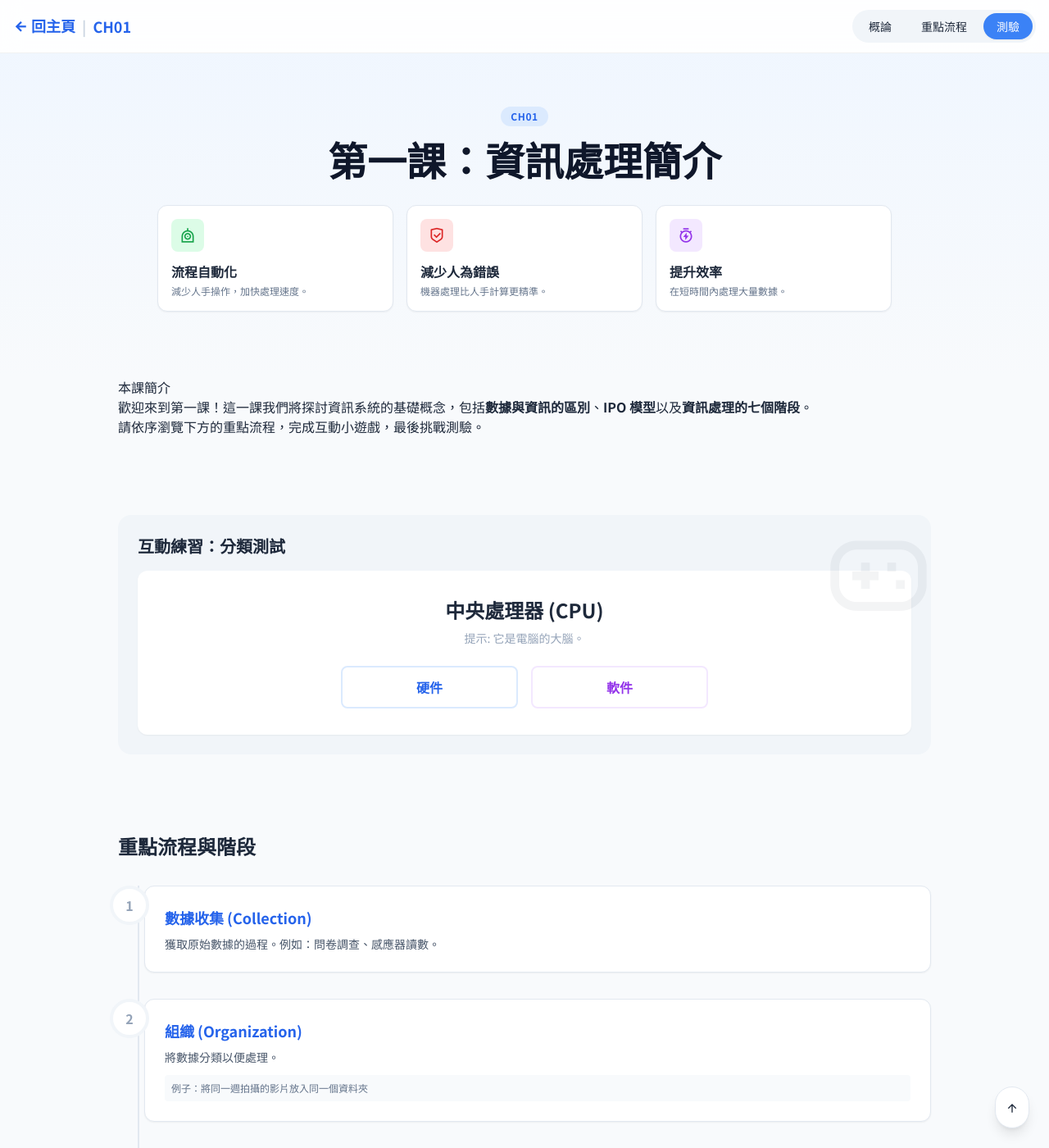
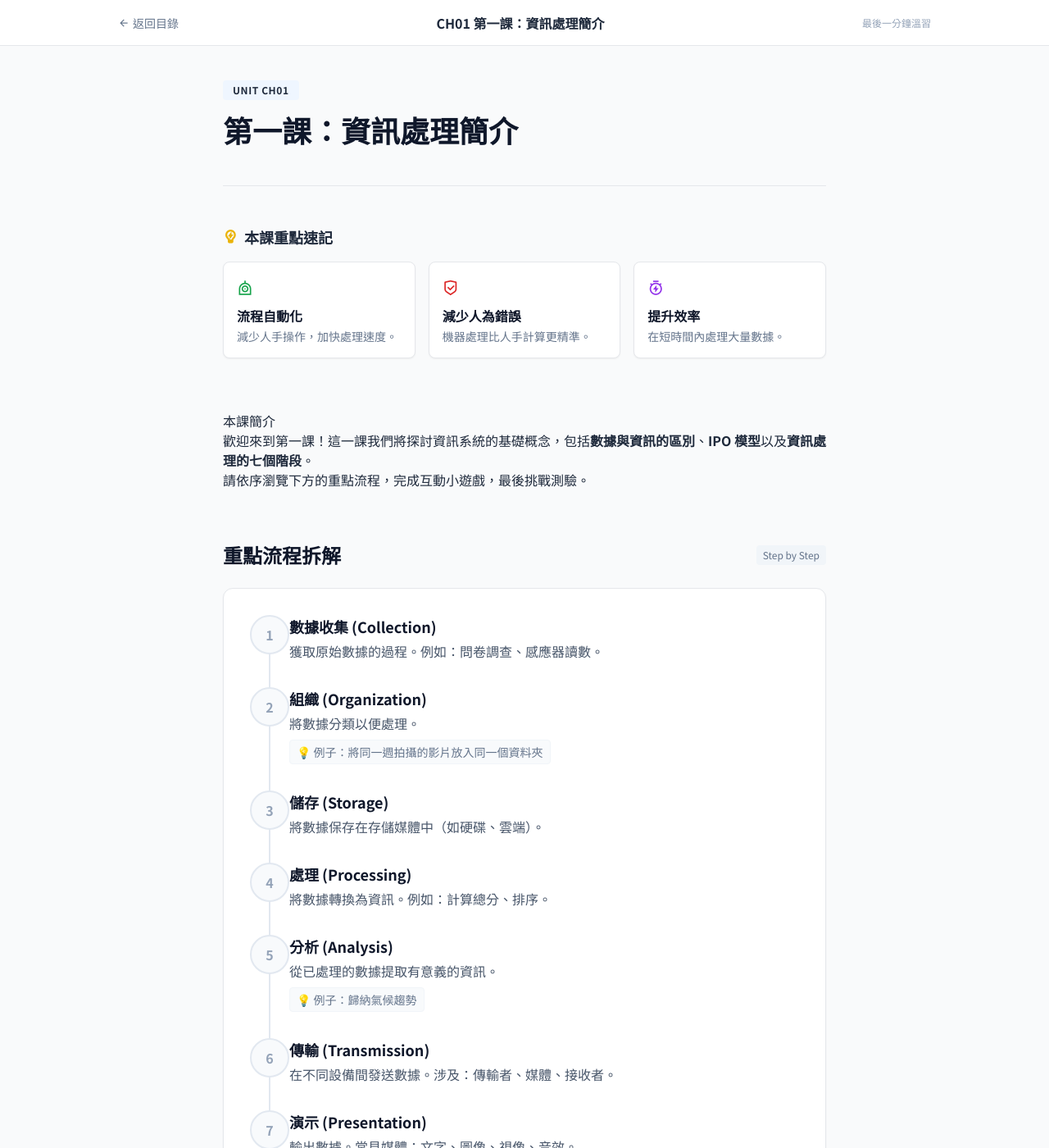
Before and after one commit to lct1995chaewon/HKDSE_ICT_Study, a Jekyll site: the page built from chapter1.md, in a window 1280 px wide and 1400 px high. Shown: the whole window at 82% size. Built offline with Jekyll 4.4.1, drawn with Linux system fonts in a browser that asks for light colours; nearby versions of some CDN libraries; some of the changed text lies outside the part shown.

Commit message:
Update chapter.html

```diff
--- a/_layouts/chapter.html
+++ b/_layouts/chapter.html
@@ -3,31 +3,30 @@
 <head>
     <meta charset="UTF-8">
     <meta name="viewport" content="width=device-width, initial-scale=1.0">
-    <title>{{ page.title }} | 互動溫習平台</title>
+    <title>{{ page.title }} | 重點溫習筆記</title>
+
     <script src="https://cdn.tailwindcss.com"></script>
     <link href="https://cdn.jsdelivr.net/npm/remixicon@3.5.0/fonts/remixicon.css" rel="stylesheet">
+
     <style>
-        @import url('https://fonts.googleapis.com/css2?family=Noto+Sans+TC:wght@300;400;500;700&family=JetBrains+Mono:wght@400;700&display=swap');
-        .font-chinese { font-family: 'Noto Sans TC', sans-serif; }
-        .font-mono { font-family: 'JetBrains Mono', monospace; }
-        .fade-in { animation: fadeIn 0.8s cubic-bezier(0.16, 1, 0.3, 1); }
-        @keyframes fadeIn { from { opacity: 0; transform: translateY(20px); } to { opacity: 1; transform: translateY(0); } }
+        @import url('https://fonts.googleapis.com/css2?family=Noto+Sans+TC:wght@300;400;500;700&display=swap');
+        body { font-family: 'Noto Sans TC', sans-serif; line-height: 1.75; }
 
-        .glass-header {
-            background: rgba(255, 255, 255, 0.9);
-            backdrop-filter: blur(12px);
-            border-bottom: 1px solid rgba(0,0,0,0.05);
+        /* 閱讀進度條 */
+        #progress-bar { transition: width 0.2s; }
+
+        /* 重點螢光筆效果 */
+        .highlight { background: linear-gradient(120deg, #dbeafe 0%, #dbeafe 100%); background-repeat: no-repeat; background-size: 100% 40%; background-position: 0 90%; }
+
+        /* 時間軸樣式 */
+        .timeline-node::before {
+            content: ''; position: absolute; left: 23px; top: 40px; bottom: -20px; width: 2px; background: #e2e8f0; z-index: 0;
         }
-        .dark .glass-header {
-            background: rgba(15, 23, 42, 0.9);
-            border-bottom: 1px solid rgba(255,255,255,0.05);
-        }
+        .timeline-node:last-child::before { display: none; }
+    </style>
 
-        .timeline-line { position: absolute; left: 24px; top: 0; bottom: 0; width: 2px; background: #e2e8f0; z-index: 0; }
-    </style>
     <script>
         tailwind.config = {
-            darkMode: 'class',
             theme: {
                 extend: {
                     colors: {
@@ -38,79 +37,75 @@
         }
     </script>
 </head>
-<body class="font-chinese bg-slate-50 text-slate-800 transition-colors duration-300">
+
+<body class="bg-gray-50 text-slate-800">
 
     {% assign data = site.data[page.data_source] %}
 
-    <nav class="glass-header fixed w-full z-50 transition-all duration-300" id="navbar">
-        <div class="container mx-auto px-4 h-16 flex items-center justify-between">
-            <div class="flex items-center gap-2 text-brand-600 font-bold text-lg">
-                <a href="{{ site.baseurl }}/" class="hover:text-brand-800 transition-colors"><i class="ri-arrow-left-line"></i> 回主頁</a>
-                <span class="text-slate-300">|</span>
-                <span>{{ page.chapter_id }}</span>
-            </div>
-            <div class="hidden md:flex space-x-1 bg-slate-100 p-1 rounded-full">
-                <button onclick="scrollToSection('intro')" class="px-4 py-1.5 rounded-full text-sm font-medium hover:bg-white transition-all">概論</button>
-                {% if data.timeline_stages %}
-                <button onclick="scrollToSection('stages')" class="px-4 py-1.5 rounded-full text-sm font-medium hover:bg-white transition-all">重點流程</button>
-                {% endif %}
-                <button onclick="scrollToSection('quiz')" class="px-4 py-1.5 rounded-full text-sm font-medium bg-brand-500 text-white shadow-sm">測驗</button>
-            </div>
+    <nav class="fixed top-0 w-full bg-white border-b border-gray-200 z-50 h-14 flex items-center">
+        <div class="container mx-auto px-4 max-w-5xl flex justify-between items-center">
+            <a href="{{ site.baseurl }}/" class="flex items-center text-sm font-medium text-slate-500 hover:text-brand-600 transition">
+                <i class="ri-arrow-left-line mr-1"></i> 返回目錄
+            </a>
+            <div class="font-bold text-slate-800">{{ page.chapter_id }} {{ page.title }}</div>
+            <div class="text-xs text-slate-400 hidden md:block">最後一分鐘溫習</div>
         </div>
+        <div class="absolute bottom-0 left-0 h-0.5 bg-brand-500" id="progress-bar" style="width: 0%"></div>
     </nav>
 
-    <header id="intro" class="pt-32 pb-20 px-4 bg-gradient-to-b from-blue-50 to-slate-50">
-        <div class="container mx-auto max-w-4xl text-center fade-in">
-            <span class="inline-block py-1 px-3 rounded-full bg-blue-100 text-blue-600 text-xs font-bold tracking-wider mb-4">{{ page.chapter_id }}</span>
-            <h1 class="text-4xl md:text-5xl font-bold mb-6 text-slate-900 leading-tight">{{ page.title }}</h1>
-            <p class="text-lg text-slate-600 mb-8 max-w-2xl mx-auto">{{ page.description }}</p>
+    <main class="container mx-auto px-4 max-w-3xl pt-24 pb-32">
 
-            {% if data.key_points %}
-            <div class="grid md:grid-cols-3 gap-4 text-left">
+        <header class="mb-12 border-b border-gray-200 pb-8">
+            <div class="inline-block px-3 py-1 bg-brand-50 text-brand-700 rounded text-xs font-bold mb-4 tracking-wider">
+                UNIT {{ page.chapter_id }}
+            </div>
+            <h1 class="text-4xl font-bold text-slate-900 mb-4">{{ page.title }}</h1>
+            <p class="text-xl text-slate-500 leading-relaxed">{{ page.description }}</p>
+        </header>
+
+        {% if data.key_points %}
+        <section class="mb-16">
+            <h2 class="text-lg font-bold flex items-center gap-2 mb-4 text-slate-800">
+                <i class="ri-lightbulb-flash-line text-yellow-500"></i> 本課重點速記
+            </h2>
+            <div class="grid gap-4 md:grid-cols-3">
                 {% for point in data.key_points %}
-                <div class="bg-white p-4 rounded-xl shadow-sm border border-slate-200">
-                    <div class="w-10 h-10 bg-{{ point.color }}-100 rounded-lg flex items-center justify-center text-{{ point.color }}-600 mb-3">
-                        <i class="{{ point.icon }} text-xl"></i>
+                <div class="bg-white border border-gray-200 p-4 rounded-lg shadow-sm hover:border-brand-300 transition">
+                    <div class="text-{{ point.color }}-600 mb-2 text-xl">
+                        <i class="{{ point.icon }}"></i>
                     </div>
-                    <h3 class="font-bold mb-1">{{ point.title }}</h3>
-                    <p class="text-xs text-slate-500">{{ point.desc }}</p>
+                    <h3 class="font-bold text-slate-900 mb-1">{{ point.title }}</h3>
+                    <p class="text-sm text-slate-500 leading-snug">{{ point.desc }}</p>
                 </div>
                 {% endfor %}
-            </div>
-            {% endif %}
-        </div>
-    </header>
-
-    <main class="container mx-auto max-w-5xl px-4 space-y-24 pb-24">
-        <section class="prose max-w-none">
-            {{ content }}
-        </section>
-
-        {% if data.hardware_software_items %}
-        <section id="game" class="scroll-mt-24">
-            <div class="bg-slate-100 rounded-2xl p-6 relative overflow-hidden">
-                <div class="absolute top-0 right-0 opacity-5 text-9xl"><i class="ri-gamepad-line"></i></div>
-                <h3 class="text-xl font-bold mb-4">互動練習：分類測試</h3>
-                <div id="hs-game-container" class="bg-white rounded-xl p-6 shadow-sm text-center min-h-[200px] flex flex-col justify-center items-center"></div>
             </div>
         </section>
         {% endif %}
 
+        <section class="prose prose-slate max-w-none mb-16 prose-headings:font-bold prose-a:text-brand-600">
+            {{ content }}
+        </section>
+
         {% if data.timeline_stages %}
-        <section id="stages" class="scroll-mt-24">
-            <div class="flex items-center gap-4 mb-8">
-                <h2 class="text-2xl font-bold">重點流程與階段</h2>
+        <section id="stages" class="mb-16 scroll-mt-20">
+            <div class="flex items-center justify-between mb-6">
+                <h2 class="text-2xl font-bold text-slate-900">重點流程拆解</h2>
+                <span class="text-xs bg-slate-100 text-slate-500 px-2 py-1 rounded">Step by Step</span>
             </div>
-            <div class="relative pl-8 space-y-8">
-                <div class="timeline-line"></div>
+
+            <div class="bg-white p-8 rounded-xl border border-gray-200 shadow-sm">
                 {% for stage in data.timeline_stages %}
-                <div class="relative z-10 group">
-                    <div class="absolute -left-[42px] w-12 h-12 rounded-full bg-white border-4 border-slate-100 flex items-center justify-center font-bold text-slate-400 group-hover:border-brand-500 group-hover:text-brand-500 transition-colors">{{ forloop.index }}</div>
-                    <div class="bg-white p-6 rounded-xl border border-slate-200 shadow-sm hover:shadow-md transition-all">
-                        <h3 class="text-lg font-bold mb-2 text-brand-600">{{ stage.title }}</h3>
-                        <p class="text-slate-600 text-sm">{{ stage.desc }}</p>
+                <div class="relative pl-12 pb-8 timeline-node group">
+                    <div class="absolute left-0 top-0 w-12 h-12 bg-slate-50 border-2 border-slate-200 rounded-full flex items-center justify-center text-slate-400 font-bold group-hover:border-brand-500 group-hover:text-brand-600 transition-colors z-10">
+                        {{ forloop.index }}
+                    </div>
+                    <div>
+                        <h3 class="text-lg font-bold text-slate-900 group-hover:text-brand-600 transition-colors">{{ stage.title }}</h3>
+                        <p class="text-slate-600 mt-1">{{ stage.desc }}</p>
                         {% if stage.extra %}
-                        <div class="mt-3 p-2 bg-slate-50 rounded text-xs text-slate-500">{{ stage.extra }}</div>
+                        <div class="mt-2 text-sm text-slate-500 bg-slate-50 inline-block px-2 py-1 rounded border border-slate-100">
+                            💡 {{ stage.extra }}
+                        </div>
                         {% endif %}
                     </div>
                 </div>
@@ -119,103 +114,165 @@
         </section>
         {% endif %}
 
-        {% if data.quiz_questions %}
-        <section id="quiz" class="scroll-mt-24">
-            <div class="bg-gradient-to-br from-brand-600 to-brand-900 rounded-2xl shadow-xl p-8 text-white">
-                <div class="flex items-center justify-between mb-8">
-                    <div>
-                        <h2 class="text-2xl font-bold mb-1">課後測驗</h2>
-                        <p class="text-brand-200 text-sm">挑戰自我，鞏固知識</p>
+        {% if data.hardware_software_items %}
+        <section class="mb-16 scroll-mt-20">
+            <h2 class="text-2xl font-bold text-slate-900 mb-6">概念釐清：硬件 vs 軟件</h2>
+            <div class="bg-white border border-gray-200 rounded-xl overflow-hidden">
+                <div class="grid md:grid-cols-2 divide-y md:divide-y-0 md:divide-x divide-gray-200">
+                    <div class="p-8 text-center bg-slate-50/50">
+                        <div id="game-card" class="min-h-[160px] flex flex-col items-center justify-center">
+                            </div>
                     </div>
-                    <div class="text-right">
-                        <div class="text-3xl font-bold font-mono" id="scoreDisplay">0</div>
-                        <div class="text-xs text-brand-300">目前得分</div>
+                    <div class="p-8 flex flex-col justify-center space-y-4 text-sm">
+                        <div class="flex gap-3">
+                            <div class="w-8 h-8 rounded bg-blue-100 text-blue-600 flex items-center justify-center shrink-0"><i class="ri-cpu-line"></i></div>
+                            <div><strong class="block text-slate-900">硬件 (Hardware)</strong><span class="text-slate-500">看得到、摸得到的實體設備。</span></div>
+                        </div>
+                        <div class="flex gap-3">
+                            <div class="w-8 h-8 rounded bg-purple-100 text-purple-600 flex items-center justify-center shrink-0"><i class="ri-code-line"></i></div>
+                            <div><strong class="block text-slate-900">軟件 (Software)</strong><span class="text-slate-500">電腦執行的指令和程式。</span></div>
+                        </div>
                     </div>
                 </div>
-                <div id="quiz-container" class="bg-white rounded-xl p-6 text-slate-900 min-h-[300px]"></div>
             </div>
         </section>
         {% endif %}
+
+        {% if data.quiz_questions %}
+        <section id="quiz" class="scroll-mt-20">
+            <div class="border-t-4 border-brand-500 bg-white shadow-lg rounded-b-lg p-8 md:p-10">
+                <div class="flex justify-between items-end mb-8 border-b border-dashed border-gray-300 pb-4">
+                    <div>
+                        <h2 class="text-2xl font-bold text-slate-900">單元測驗卷</h2>
+                        <p class="text-slate-500 text-sm mt-1">請細心閱讀題目作答</p>
+                    </div>
+                    <div class="text-right">
+                        <span class="block text-xs text-slate-400 uppercase">Score</span>
+                        <span class="text-3xl font-mono font-bold text-brand-600" id="scoreDisplay">0</span>
+                        <span class="text-slate-400 text-lg">/ {{ data.quiz_questions | size }}</span>
+                    </div>
+                </div>
+
+                <div id="quiz-container">
+                    </div>
+            </div>
+        </section>
+        {% endif %}
+
     </main>
 
-    <button onclick="window.scrollTo({top:0, behavior:'smooth'})" class="fixed bottom-6 right-6 bg-white shadow-lg border border-slate-200 p-3 rounded-full z-40 hover:-translate-y-1 transition-transform">
-        <i class="ri-arrow-up-line"></i>
-    </button>
+    <footer class="bg-white border-t border-gray-200 py-12 text-center text-slate-400 text-sm">
+        <p>新界喇沙中學 ICT 科組 &copy; 2024</p>
+        <p class="mt-2">Designed for Revision</p>
+    </footer>
 
     <script>
+        // Progress Bar
+        window.onscroll = function() {
+            let winScroll = document.body.scrollTop || document.documentElement.scrollTop;
+            let height = document.documentElement.scrollHeight - document.documentElement.clientHeight;
+            let scrolled = (winScroll / height) * 100;
+            document.getElementById("progress-bar").style.width = scrolled + "%";
+        };
+
+        // Data Injection
         const hsItems = {{ data.hardware_software_items | jsonify }} || [];
         const quizData = {{ data.quiz_questions | jsonify }} || [];
 
-        function scrollToSection(id) {
-            const el = document.getElementById(id);
-            if(el) {
-                const navHeight = document.getElementById('navbar').offsetHeight;
-                const top = el.getBoundingClientRect().top + window.pageYOffset - navHeight - 20;
-                window.scrollTo({top: top, behavior: 'smooth'});
-            }
-        }
-
-        // Game Logic
+        // Game Logic (Simplified)
         let hsIndex = 0;
         if(hsItems.length > 0) loadHSGame();
+
         function loadHSGame() {
             if(hsIndex >= hsItems.length) {
-                document.getElementById('hs-game-container').innerHTML = `<div class="text-center animate-pulse"><i class="ri-checkbox-circle-line text-5xl text-green-500 mb-2"></i><h4 class="font-bold text-lg">練習完成！</h4><button onclick="hsIndex=0;loadHSGame()" class="mt-4 text-sm text-brand-500 hover:underline">重置</button></div>`;
+                document.getElementById('game-card').innerHTML = `<div class="text-green-600 font-bold text-lg mb-2"><i class="ri-checkbox-circle-line"></i> 練習完成</div><button onclick="hsIndex=0;loadHSGame()" class="text-sm underline text-slate-400">重置</button>`;
                 return;
             }
             const item = hsItems[hsIndex];
-            document.getElementById('hs-game-container').innerHTML = `
-                <div class="fade-in w-full max-w-md mx-auto">
-                    <h4 class="text-2xl font-bold mb-2">${item.text}</h4>
-                    <p class="text-sm text-slate-400 mb-6">提示: ${item.hint}</p>
-                    <div class="grid grid-cols-2 gap-4">
-                        <button onclick="checkHS('hardware')" class="py-3 rounded-lg border-2 border-blue-100 hover:bg-blue-50 hover:border-blue-500 transition-all font-bold text-blue-600">硬件</button>
-                        <button onclick="checkHS('software')" class="py-3 rounded-lg border-2 border-purple-100 hover:bg-purple-50 hover:border-purple-500 transition-all font-bold text-purple-600">軟件</button>
-                    </div>
-                </div>`;
+            document.getElementById('game-card').innerHTML = `
+                <div class="text-sm text-slate-400 mb-2 uppercase tracking-wider">Question</div>
+                <h4 class="text-2xl font-bold text-slate-800 mb-2">${item.text}</h4>
+                <p class="text-xs text-slate-500 bg-slate-100 px-2 py-1 rounded mb-6">${item.hint}</p>
+                <div class="flex gap-3 w-full">
+                    <button onclick="checkHS('hardware')" class="flex-1 py-2 border border-blue-200 text-blue-600 rounded hover:bg-blue-50 font-medium transition">硬件</button>
+                    <button onclick="checkHS('software')" class="flex-1 py-2 border border-purple-200 text-purple-600 rounded hover:bg-purple-50 font-medium transition">軟件</button>
+                </div>
+            `;
         }
+
         function checkHS(ans) {
             const item = hsItems[hsIndex];
             const isCorrect = ans === item.type;
-            const color = isCorrect ? 'text-green-600' : 'text-red-600';
+            const bg = isCorrect ? 'bg-green-50 text-green-700' : 'bg-red-50 text-red-700';
             const icon = isCorrect ? 'ri-check-line' : 'ri-close-line';
-            document.getElementById('hs-game-container').innerHTML = `
-                <div class="fade-in text-center">
-                    <div class="text-5xl ${color} mb-3"><i class="${icon}"></i></div>
-                    <p class="font-bold text-lg mb-4">${isCorrect ? '答對了！' : '答錯了，正確是 ' + item.type}</p>
-                    <button onclick="hsIndex++;loadHSGame()" class="px-6 py-2 bg-brand-600 text-white rounded-lg hover:bg-brand-700 transition-colors">下一題</button>
-                </div>`;
+            document.getElementById('game-card').innerHTML = `
+                <div class="w-full h-full flex flex-col items-center justify-center ${bg} rounded-lg p-4 animate-pulse">
+                    <i class="${icon} text-3xl mb-2"></i>
+                    <p class="font-bold">${isCorrect ? '正確！' : '錯誤'}</p>
+                    <p class="text-xs mt-1 opacity-80">這是 ${item.type}</p>
+                </div>
+            `;
+            setTimeout(() => { hsIndex++; loadHSGame(); }, 1000);
         }
 
-        // Quiz Logic
-        let qIndex = 0, score = 0, answered = false;
+        // Quiz Logic (Paper Style)
+        let qIndex = 0, score = 0;
         if(quizData.length > 0) loadQuiz();
+
         function loadQuiz() {
             if(qIndex >= quizData.length) {
-                const pct = Math.round((score/quizData.length)*100);
-                document.getElementById('quiz-container').innerHTML = `<div class="text-center py-10 fade-in"><h3 class="text-2xl font-bold mb-2">測驗結束</h3><p class="text-slate-500 mb-6">得分：${score}/${quizData.length}</p><div class="w-full max-w-xs mx-auto h-3 bg-slate-100 rounded-full overflow-hidden mb-2"><div class="h-full bg-brand-500" style="width: ${pct}%"></div></div><button onclick="qIndex=0;score=0;loadQuiz()" class="mt-4 px-6 py-2 border border-slate-300 rounded-lg hover:bg-slate-50 transition-colors">重新開始</button></div>`;
+                document.getElementById('quiz-container').innerHTML = `
+                    <div class="text-center py-12">
+                        <h3 class="text-2xl font-bold text-slate-800 mb-2">測驗結束</h3>
+                        <p class="text-slate-500 mb-6">你的最終得分是 ${score}</p>
+                        <button onclick="qIndex=0;score=0;document.getElementById('scoreDisplay').innerText='0';loadQuiz()" class="px-6 py-2 bg-brand-600 text-white rounded font-medium hover:bg-brand-700">重新測驗</button>
+                    </div>`;
                 return;
             }
             const q = quizData[qIndex];
-            document.getElementById('quiz-container').innerHTML = `<div class="fade-in"><div class="flex justify-between text-sm text-slate-400 mb-4"><span>Question ${qIndex+1}/${quizData.length}</span></div><h4 class="text-lg font-bold mb-6">${q.question}</h4><div class="space-y-3">${q.options.map((opt,i)=>`<button onclick="checkQuiz(${i})" class="w-full text-left p-4 rounded-lg border border-slate-200 hover:border-brand-500 hover:bg-brand-50 transition-all flex items-center gap-3 group"><span class="w-6 h-6 rounded-full border flex items-center justify-center text-xs group-hover:bg-brand-500 group-hover:text-white transition-colors">${String.fromCharCode(65+i)}</span>${opt}</button>`).join('')}</div><div id="explanation" class="hidden mt-6 p-4 bg-blue-50 text-slate-700 rounded-lg text-sm border-l-4 border-blue-500"></div><button id="nextBtn" onclick="nextQ()" class="hidden mt-6 w-full py-3 bg-brand-600 text-white rounded-lg font-bold hover:bg-brand-700 transition-colors">下一題</button></div>`;
+            document.getElementById('quiz-container').innerHTML = `
+                <div class="fade-in">
+                    <h4 class="text-lg font-bold text-slate-900 mb-6 leading-relaxed"><span class="text-brand-500 mr-2">${qIndex+1}.</span>${q.question}</h4>
+                    <div class="space-y-3">
+                        ${q.options.map((opt,i)=>`
+                            <button onclick="checkQuiz(${i})" class="w-full text-left p-3 rounded border border-gray-200 hover:border-brand-500 hover:bg-brand-50 transition flex items-start gap-3 group">
+                                <div class="w-6 h-6 rounded-full border border-gray-300 flex items-center justify-center text-xs text-gray-500 group-hover:border-brand-500 group-hover:text-brand-600 shrink-0 mt-0.5">${String.fromCharCode(65+i)}</div>
+                                <div class="text-slate-700 group-hover:text-brand-900">${opt}</div>
+                            </button>
+                        `).join('')}
+                    </div>
+                    <div id="explanation" class="hidden mt-6 p-4 bg-slate-50 border-l-4 border-brand-500 text-slate-700 text-sm"></div>
+                    <button id="nextBtn" onclick="nextQ()" class="hidden mt-6 text-brand-600 font-bold hover:underline flex items-center">下一題 <i class="ri-arrow-right-line ml-1"></i></button>
+                </div>
+            `;
         }
+
         function checkQuiz(idx) {
-            if(answered) return;
-            answered = true;
             const q = quizData[qIndex];
             const isCorrect = idx === q.correct;
-            if(isCorrect) { score++; document.getElementById('scoreDisplay').textContent = score; }
+            if(isCorrect) { score++; document.getElementById('scoreDisplay').innerText = score; }
+
             const exp = document.getElementById('explanation');
-            exp.innerHTML = `<strong class="block mb-1">解析：</strong>${q.explanation}`;
+            exp.innerHTML = `<strong class="block text-brand-700 mb-1">解析：</strong>${q.explanation}`;
             exp.classList.remove('hidden');
             document.getElementById('nextBtn').classList.remove('hidden');
-            document.querySelectorAll('#quiz-container button:not(#nextBtn)').forEach((btn, i) => {
-                if(i === q.correct) btn.classList.add('bg-green-100', 'border-green-500');
-                else if(i === idx && !isCorrect) btn.classList.add('bg-red-100', 'border-red-500');
-                else btn.classList.add('opacity-50');
+
+            // Disable buttons
+            const btns = document.querySelectorAll('#quiz-container button:not(#nextBtn)');
+            btns.forEach((btn, i) => {
+                btn.disabled = true;
+                if(i === q.correct) {
+                    btn.classList.add('bg-green-50', 'border-green-500');
+                    btn.querySelector('div:first-child').classList.add('bg-green-500', 'text-white', 'border-green-500');
+                } else if(i === idx && !isCorrect) {
+                    btn.classList.add('bg-red-50', 'border-red-500');
+                    btn.querySelector('div:first-child').classList.add('bg-red-500', 'text-white', 'border-red-500');
+                } else {
+                    btn.classList.add('opacity-40');
+                }
             });
         }
-        function nextQ() { qIndex++; answered = false; loadQuiz(); }
+        function nextQ() { qIndex++; loadQuiz(); }
     </script>
 </body>
 </html>
```
